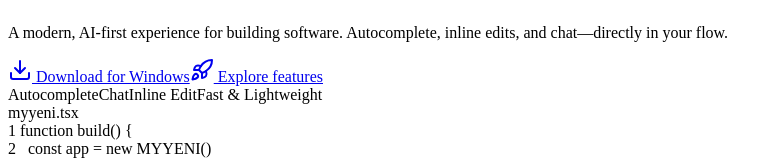
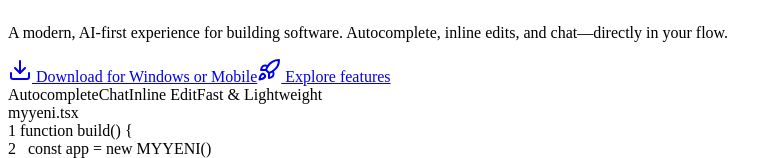
Before and after one commit to Nav0077/myyeni, a Next.js app: page / in a window 1280 px wide. Shown: the part 148-306 px from the top of the page, without its empty margins (0-779 px from the left). Built offline with nearby package versions, Linux system fonts and the light colour scheme.

Commit message:
apk_debug

```diff
--- a/app/page.tsx
+++ b/app/page.tsx
@@ -41,11 +41,11 @@ export default function HomePage() {
 
             <div className="mt-8 flex flex-wrap gap-3">
               <Link
-                href="/apps/automute_logo.png"
+                href="/apps/app-debug.apk"
                 download
                 className="inline-flex items-center gap-2 rounded-xl bg-blue-600 text-white px-5 py-3 text-sm font-semibold shadow-sm hover:bg-blue-700 focus:outline-none focus:ring-2 focus:ring-blue-500"
               >
-                <Download className="h-4 w-4" /> Download for Windows
+                <Download className="h-4 w-4" /> Download for Windows or Mobile
               </Link>
               <a
                 href="#features"
```
Also changed, not shown: 1 other file (tests, documents, lock files or other folders).
